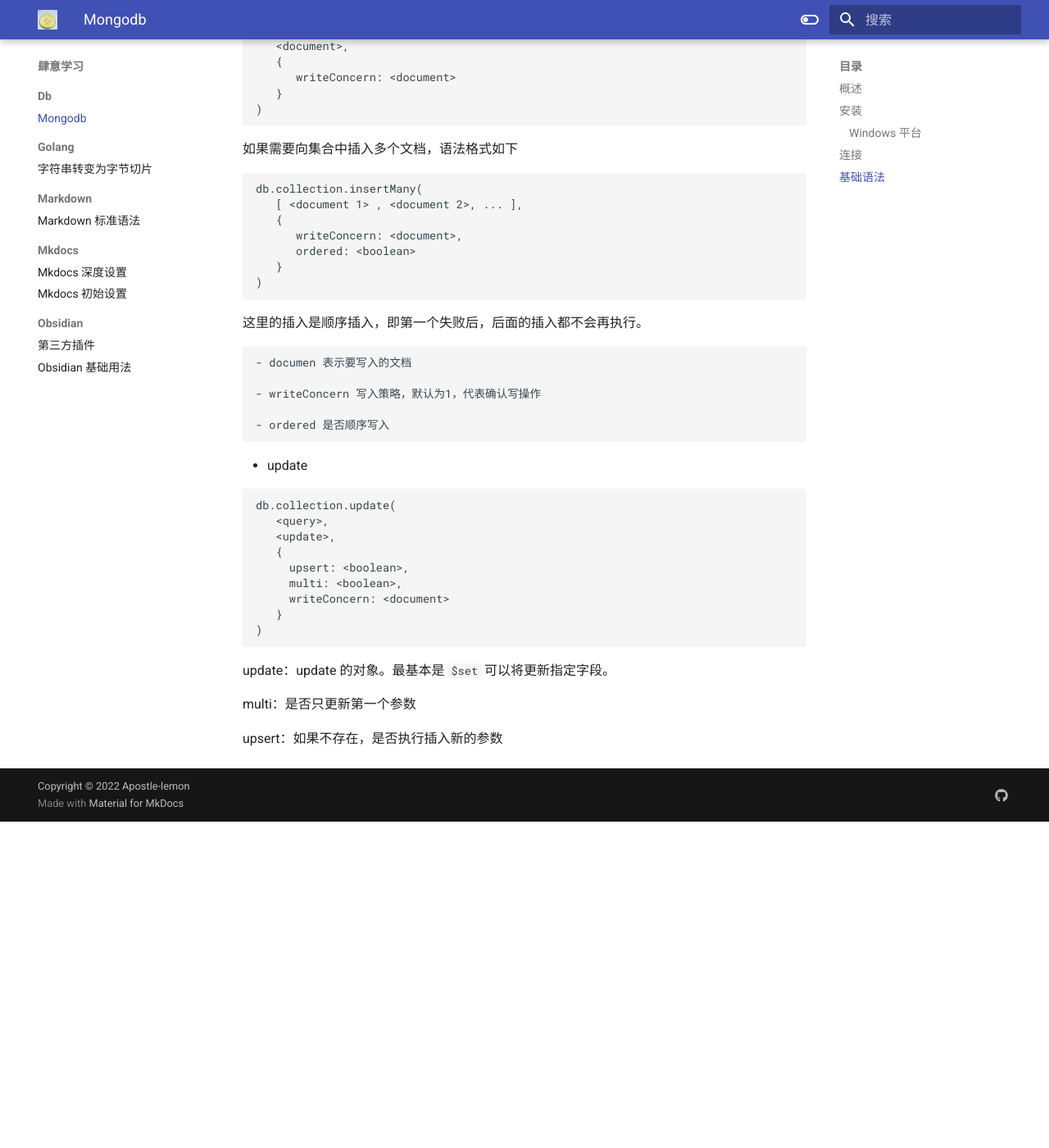
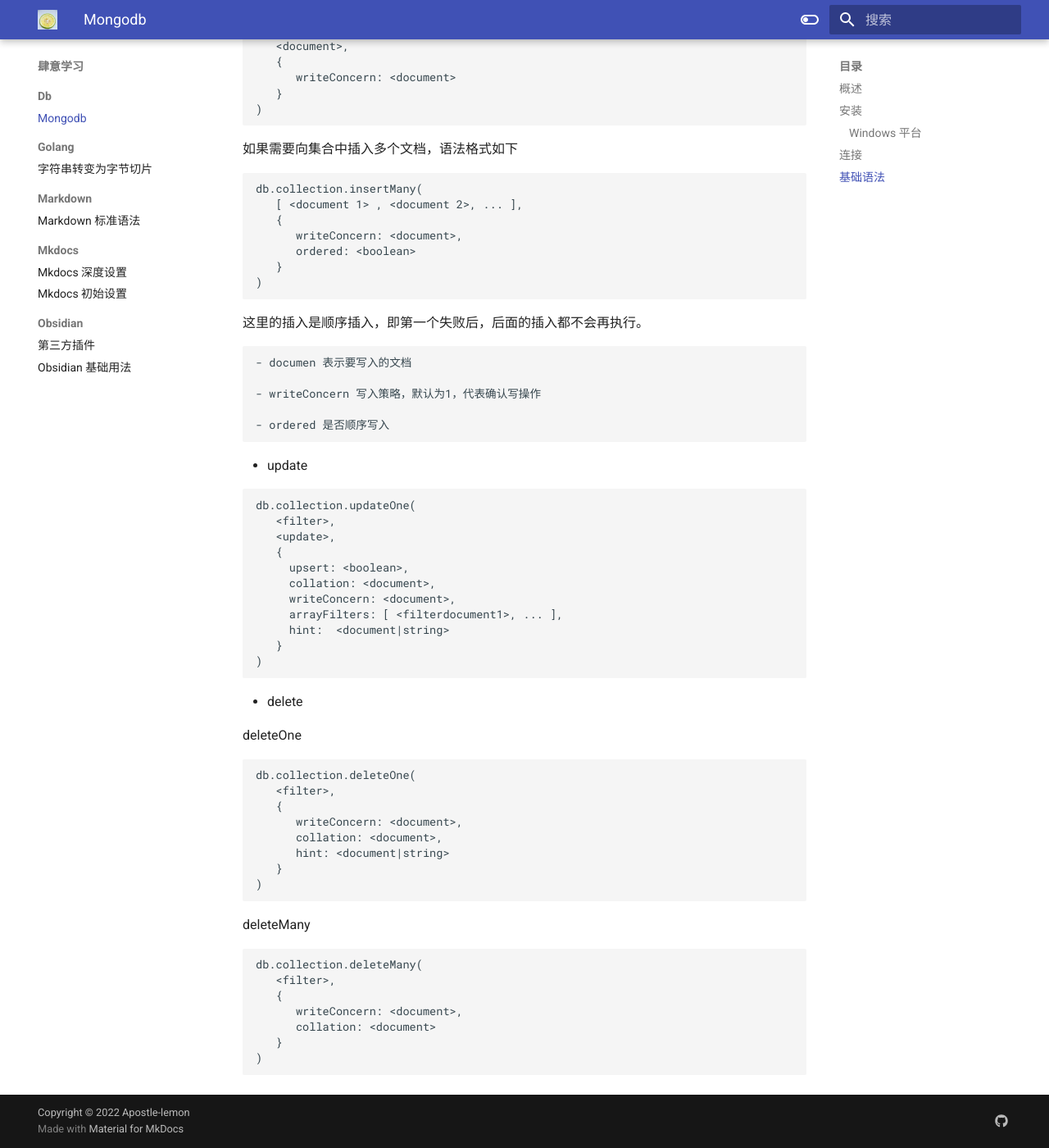
Before and after one commit to Apostle-lemon/Apostle-lemon.github.io, an MkDocs documentation site: the page built from docs/肆意学习/db/mogodb基础用法.md, in a window 1280 px wide and 1400 px high, scrolled down 1511 px. Shown: the whole window at 82% size. Built offline with MkDocs 1.6.1 and Material for MkDocs 9.7.7, drawn with Linux system fonts in a browser that asks for light colours; before the commit the page ends 2513 px from its top, so only the background shows below that.

Commit message:
vault backup: 2022-10-30 14:07:35
Affected files:
docs/肆意学习/db/mogodb基础用法.md

````diff
--- a/docs/肆意学习/db/mogodb基础用法.md
+++ b/docs/肆意学习/db/mogodb基础用法.md
@@ -93,19 +93,42 @@
 - update
 
 ```
-db.collection.update(
-   <query>,
+db.collection.updateOne(
+   <filter>,
    <update>,
    {
      upsert: <boolean>,
-     multi: <boolean>,
-     writeConcern: <document>
+     collation: <document>,
+     writeConcern: <document>,
+     arrayFilters: [ <filterdocument1>, ... ],
+     hint:  <document|string>
    }
 )
 ```
 
-update：update 的对象。最基本是 `$set` 可以将更新指定字段。
+- delete
 
-multi：是否只更新第一个参数
+deleteOne
 
-upsert：如果不存在，是否执行插入新的参数
+```
+db.collection.deleteOne(
+   <filter>,
+   {
+      writeConcern: <document>,
+      collation: <document>,
+      hint: <document|string>
+   }
+)
+```
+
+deleteMany
+
+```
+db.collection.deleteMany(
+   <filter>,
+   {
+      writeConcern: <document>,
+      collation: <document>
+   }
+)
+```
````
